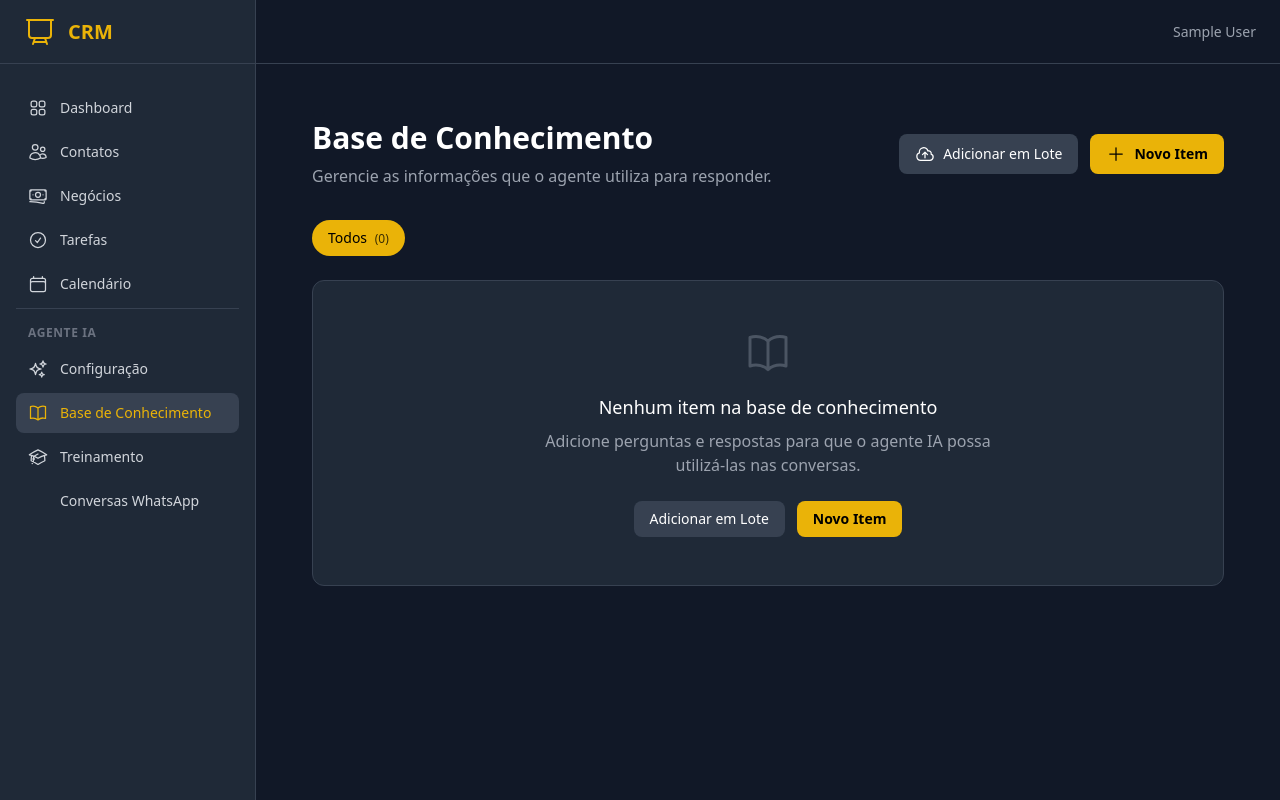
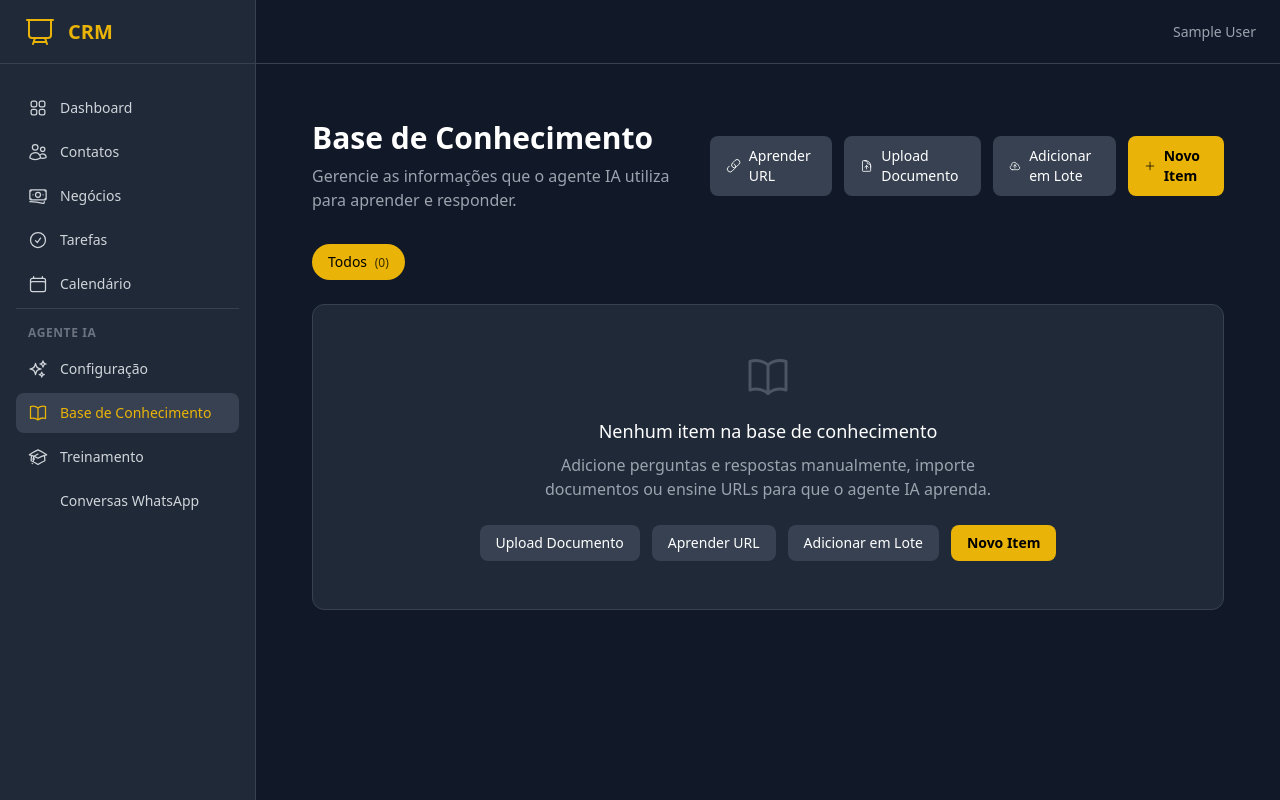
Before and after one commit to LucioHSantos/meu-crm, a Django app: page /ai-agent/knowledge/ in a window 1280 px wide. Run offline with Django 5.2, Linux system fonts and the light colour scheme; the visitor is signed in with stand-in values (Sample User, id 1); data comes from the database, SQL or seed files in the repository; data that the repository does not hold is empty; some libraries are stand-ins or nearby versions.

Commit message:
feat: AI agent improvements - document upload, URL learning, auto-training, sales prompt

```diff
--- a/apps/ai_agent/forms.py
+++ b/apps/ai_agent/forms.py
@@ -1,7 +1,7 @@
 from django import forms
 from django.contrib.auth import get_user_model
 
-from .models import AIAgent, KnowledgeBase, TrainingData
+from .models import AIAgent, KnowledgeBase, KnowledgeDocument, TrainingData
 
 User = get_user_model()
 
@@ -156,3 +156,42 @@ class KnowledgeBulkForm(forms.Form):
             'class': SELECT_CLASS,
         }),
     )
+
+
+class KnowledgeDocumentForm(forms.ModelForm):
+    class Meta:
+        model = KnowledgeDocument
+        fields = ['title', 'file', 'category', 'source_url']
+        widgets = {
+            'title': forms.TextInput(attrs={
+                'class': INPUT_CLASS,
+                'placeholder': 'Document title (optional)',
+            }),
+            'file': forms.FileInput(attrs={
+                'class': 'w-full text-gray-300 file:mr-4 file:py-2 file:px-4 file:rounded-lg file:border-0 file:bg-yellow-500 file:text-gray-900 file:font-semibold hover:file:bg-yellow-400 cursor-pointer',
+            }),
+            'category': forms.Select(attrs={
+                'class': SELECT_CLASS,
+            }),
+            'source_url': forms.URLInput(attrs={
+                'class': INPUT_CLASS,
+                'placeholder': 'Source URL (optional)',
+            }),
+        }
+
+
+class KnowledgeURLForm(forms.Form):
+    url = forms.URLField(
+        required=True,
+        widget=forms.URLInput(attrs={
+            'class': INPUT_CLASS,
+            'placeholder': 'https://example.com/page-to-learn',
+        }),
+    )
+    category = forms.ChoiceField(
+        choices=KnowledgeBase.CATEGORY_CHOICES,
+        required=True,
+        widget=forms.Select(attrs={
+            'class': SELECT_CLASS,
+        }),
+    )
--- a/apps/ai_agent/urls.py
+++ b/apps/ai_agent/urls.py
@@ -11,6 +11,9 @@ urlpatterns = [
     path('knowledge/<int:pk>/edit/', views.knowledge_edit, name='knowledge_edit'),
     path('knowledge/<int:pk>/delete/', views.knowledge_delete, name='knowledge_delete'),
     path('knowledge/bulk/', views.knowledge_bulk, name='knowledge_bulk'),
+    path('knowledge/document/upload/', views.knowledge_document_upload, name='knowledge_document_upload'),
+    path('knowledge/document/<int:pk>/delete/', views.knowledge_document_delete, name='knowledge_document_delete'),
+    path('knowledge/url/learn/', views.knowledge_learn_url, name='knowledge_learn_url'),
     path('training/', views.training_list, name='training_list'),
     path('training/create/', views.training_create, name='training_create'),
     path('training/<int:pk>/delete/', views.training_delete, name='training_delete'),
--- a/apps/ai_agent/views.py
+++ b/apps/ai_agent/views.py
@@ -1,6 +1,9 @@
 import httpx
 import json
 import logging
+import os
+import re
+import tempfile
 
 from django.conf import settings as django_settings
 from django.contrib import messages
@@ -18,8 +21,10 @@ from .forms import (
     TrainingDataForm,
     ConversationFilterForm,
     KnowledgeBulkForm,
+    KnowledgeDocumentForm,
+    KnowledgeURLForm,
 )
-from .models import AIAgent, KnowledgeBase, TrainingData, Conversation, Message
+from .models import AIAgent, KnowledgeBase, KnowledgeDocument, TrainingData, Conversation, Message
 
 User = get_user_model()
 
@@ -78,10 +83,15 @@ def knowledge_list(request):
                 'count': len(cat_items),
             })
 
+    documents = KnowledgeDocument.objects.filter(agent=agent).order_by('-created_at')
+
     context = {
         'agent': agent,
         'categories': categories_with_counts,
         'total_count': items.count(),
+        'documents': documents,
+        'doc_form': KnowledgeDocumentForm(),
+        'url_form': KnowledgeURLForm(),
     }
     return render(request, 'ai_agent/knowledge_list.html', context)
 
@@ -180,6 +190,134 @@ def knowledge_bulk(request):
     else:
         messages.error(request, 'Please correct the errors below.')
 
+    return redirect('ai_agent:knowledge_list')
+
+
+def _extract_text_from_file(file_obj):
+    ext = os.path.splitext(file_obj.name)[1].lower()
+    try:
+        if ext == '.txt':
+            return file_obj.read().decode('utf-8', errors='replace')
+        elif ext == '.pdf':
+            from pypdf import PdfReader
+            reader = PdfReader(file_obj)
+            return '\n'.join(page.extract_text() for page in reader.pages if page.extract_text())
+        elif ext == '.docx':
+            import docx
+            doc = docx.Document(file_obj)
+            return '\n'.join(p.text for p in doc.paragraphs)
+    except Exception as e:
+        logger.exception(f'Error extracting text from {file_obj.name}: {e}')
+    return ''
+
+
+def _scrape_url_text(url):
+    try:
+        resp = httpx.get(url, timeout=30, follow_redirects=True)
+        resp.raise_for_status()
+        from bs4 import BeautifulSoup
+        soup = BeautifulSoup(resp.text, 'html.parser')
+        for tag in soup(['script', 'style', 'nav', 'footer', 'header']):
+            tag.decompose()
+        text = soup.get_text(separator='\n')
+        lines = [l.strip() for l in text.split('\n') if l.strip()]
+        return '\n'.join(lines[:200])
+    except Exception as e:
+        logger.exception(f'Error scraping URL {url}: {e}')
+    return ''
+
+
+def _split_text_into_items(text, max_chars=500):
+    paragraphs = [p.strip() for p in text.split('\n') if p.strip()]
+    items = []
+    current = ''
+    for p in paragraphs:
+        if len(current) + len(p) < max_chars:
+            current += '\n' + p if current else p
+        else:
+            if current:
+                items.append(current)
+            current = p
+    if current:
+        items.append(current)
+    return items
+
+
+@login_required
+def knowledge_document_upload(request):
+    agent = _get_or_create_agent()
+    if request.method == 'POST':
+        form = KnowledgeDocumentForm(request.POST, request.FILES)
+        if form.is_valid():
+            doc = form.save(commit=False)
+            doc.agent = agent
+            doc.save()
+            doc.refresh_from_db()
+            text = _extract_text_from_file(doc.file)
+            if text:
+                doc.extracted_text = text[:50000]
+                doc.save()
+                items = _split_text_into_items(text)
+                created = 0
+                for item in items[:50]:
+                    q = item[:80]
+                    a = item
+                    if not KnowledgeBase.objects.filter(agent=agent, question=q).exists():
+                        KnowledgeBase.objects.create(agent=agent, category=doc.category, question=q, answer=a)
+                        created += 1
+                messages.success(request, f'Document processed. {created} knowledge items auto-created.')
+            else:
+                messages.warning(request, 'Document uploaded but no text could be extracted.')
+            return redirect('ai_agent:knowledge_list')
+        else:
+            messages.error(request, 'Please correct the errors below.')
+    else:
+        form = KnowledgeDocumentForm()
+    return render(request, 'ai_agent/knowledge_form.html', {'form': form, 'title': 'Upload Document'})
+
+
+@login_required
+def knowledge_learn_url(request):
+    agent = _get_or_create_agent()
+    if request.method == 'POST':
+        form = KnowledgeURLForm(request.POST)
+        if form.is_valid():
+            url = form.cleaned_data['url']
+            category = form.cleaned_data['category']
+            text = _scrape_url_text(url)
+            if text:
+                items = _split_text_into_items(text)
+                created = 0
+                for item in items[:50]:
+                    q = item[:80]
+                    a = item
+                    if not KnowledgeBase.objects.filter(agent=agent, question=q).exists():
+                        KnowledgeBase.objects.create(agent=agent, category=category, question=q, answer=a)
+                        created += 1
+                KnowledgeDocument.objects.create(
+                    agent=agent, title=f'URL: {url}', category=category,
+                    extracted_text=text[:50000], source_url=url,
+                )
+                messages.success(request, f'URL processed. {created} knowledge items auto-created.')
+            else:
+                messages.error(request, 'Could not extract content from URL.')
+            return redirect('ai_agent:knowledge_list')
+        else:
+            messages.error(request, 'Please correct the errors below.')
+    else:
+        form = KnowledgeURLForm()
+    return render(request, 'ai_agent/knowledge_form.html', {'form': form, 'title': 'Learn from URL'})
+
+
+@login_required
+@require_POST
+def knowledge_document_delete(request, pk):
+    agent = _get_or_create_agent()
+    doc = get_object_or_404(KnowledgeDocument, pk=pk, agent=agent)
+    if doc.file:
+        doc.file.delete(save=False)
+    doc.delete()
+    messages.success(request, 'Document deleted.')
     return redirect('ai_agent:knowledge_list')
 
 
@@ -309,6 +447,19 @@ def conversation_detail(request, pk):
             )
             conversation.unread_count = 0
             conversation.save()
+            last_user_msg = messages_list.filter(sender_type='user').last()
+            if last_user_msg and len(content) > 10:
+                exists = TrainingData.objects.filter(
+                    agent=agent,
+                    input_message=last_user_msg.content[:200],
+                    expected_response=content[:200],
+                ).exists()
+                if not exists:
+                    TrainingData.objects.create(
+                        agent=agent,
+                        input_message=last_user_msg.content[:500],
+                        expected_response=content[:500],
+                    )
             messages.success(request, 'Message sent successfully.')
         else:
             messages.error(request, 'Message cannot be empty.')
@@ -483,16 +634,24 @@ def _get_ai_response(agent, user_message, conversation=None):
     for item in knowledge_items:
         knowledge_text += f"\n[{item.get_category_display()}] Q: {item.question}\nA: {item.answer}\n"
 
+    training_items = TrainingData.objects.filter(agent=agent, available=True).order_by('?')[:5]
+
     business_info = ''
     if agent.business_name:
         business_info += f"\nBusiness: {agent.business_name}"
     if agent.business_description:
         business_info += f"\nDescription: {agent.business_description}"
 
-    system_prompt = agent.system_prompt or 'You are a helpful assistant.'
+    system_prompt = agent.system_prompt or 'You are a helpful sales and support assistant.'
 
     if knowledge_text:
         system_prompt += f"\n\nKnowledge Base:{knowledge_text}"
+
+    if training_items:
+        system_prompt += "\n\nExample conversations to learn from:"
+        for t in training_items:
+            system_prompt += f"\n\nCustomer: {t.input_message}\nAssistant: {t.expected_response}"
+
     if business_info:
         system_prompt += f"\n\nBusiness Information:{business_info}"
 
--- a/requirements.txt
+++ b/requirements.txt
@@ -6,3 +6,6 @@ python-decouple>=3.8
 Pillow>=10.0
 httpx>=0.27
 gunicorn>=22.0
+pypdf>=5.0
+beautifulsoup4>=4.12
+python-docx>=1.1
--- a/templates/ai_agent/knowledge_list.html
+++ b/templates/ai_agent/knowledge_list.html
@@ -1,13 +1,27 @@
 {% extends "base.html" %}
 
 {% block content %}
-<div class="max-w-7xl mx-auto px-4 sm:px-6 lg:px-8 py-8" x-data="{ activeCategory: 'all' }">
+<div class="max-w-7xl mx-auto px-4 sm:px-6 lg:px-8 py-8" x-data="{ activeTab: 'knowledge', activeCategory: 'all' }">
   <div class="flex flex-col sm:flex-row sm:items-center sm:justify-between mb-8 gap-4">
     <div>
       <h1 class="text-3xl font-bold text-white">Base de Conhecimento</h1>
-      <p class="mt-2 text-gray-400">Gerencie as informações que o agente utiliza para responder.</p>
+      <p class="mt-2 text-gray-400">Gerencie as informações que o agente IA utiliza para aprender e responder.</p>
     </div>
     <div class="flex gap-3">
+      <a href="{% url 'ai_agent:knowledge_learn_url' %}"
+         class="inline-flex items-center gap-2 px-4 py-2.5 bg-gray-700 hover:bg-gray-600 text-white rounded-lg transition text-sm font-medium">
+        <svg class="w-5 h-5" fill="none" viewBox="0 0 24 24" stroke-width="1.5" stroke="currentColor">
+          <path stroke-linecap="round" stroke-linejoin="round" d="M13.19 8.688a4.5 4.5 0 0 1 1.242 7.244l-4.5 4.5a4.5 4.5 0 0 1-6.364-6.364l1.757-1.757m9.61-9.61a4.5 4.5 0 0 1 6.364 6.364l-4.5 4.5a4.5 4.5 0 0 1-6.364-6.364Z"/>
+        </svg>
+        Aprender URL
+      </a>
+      <a href="{% url 'ai_agent:knowledge_document_upload' %}"
+         class="inline-flex items-center gap-2 px-4 py-2.5 bg-gray-700 hover:bg-gray-600 text-white rounded-lg transition text-sm font-medium">
+        <svg class="w-5 h-5" fill="none" viewBox="0 0 24 24" stroke-width="1.5" stroke="currentColor">
+          <path stroke-linecap="round" stroke-linejoin="round" d="M19.5 14.25v-2.625a3.375 3.375 0 0 0-3.375-3.375h-1.5A1.125 1.125 0 0 1 13.5 7.125v-1.5a3.375 3.375 0 0 0-3.375-3.375H8.25m6.75 12-3-3m0 0-3 3m3-3v6m-1.5-15H5.625c-.621 0-1.125.504-1.125 1.125v17.25c0 .621.504 1.125 1.125 1.125h12.75c.621 0 1.125-.504 1.125-1.125V11.25a9 9 0 0 0-9-9Z"/>
+        </svg>
+        Upload Documento
+      </a>
       <a href="{% url 'ai_agent:knowledge_bulk' %}"
          class="inline-flex items-center gap-2 px-4 py-2.5 bg-gray-700 hover:bg-gray-600 text-white rounded-lg transition text-sm font-medium">
         <svg class="w-5 h-5" fill="none" viewBox="0 0 24 24" stroke-width="1.5" stroke="currentColor">
@@ -24,6 +38,35 @@
       </a>
     </div>
   </div>
+
+  {% if documents %}
+  <div class="mb-8">
+    <h2 class="text-lg font-semibold text-white mb-3">Documentos Importados</h2>
+    <div class="grid grid-cols-1 sm:grid-cols-2 lg:grid-cols-3 gap-3">
+      {% for doc in documents %}
+      <div class="bg-gray-800/50 rounded-lg p-3 border border-gray-700 flex items-center gap-3">
+        <div class="flex-shrink-0 w-10 h-10 bg-gray-700 rounded-lg flex items-center justify-center">
+          <svg class="w-5 h-5 text-yellow-400" fill="none" viewBox="0 0 24 24" stroke-width="1.5" stroke="currentColor">
+            <path stroke-linecap="round" stroke-linejoin="round" d="M19.5 14.25v-2.625a3.375 3.375 0 0 0-3.375-3.375h-1.5A1.125 1.125 0 0 1 13.5 7.125v-1.5a3.375 3.375 0 0 0-3.375-3.375H8.25m2.25 0H5.625c-.621 0-1.125.504-1.125 1.125v17.25c0 .621.504 1.125 1.125 1.125h12.75c.621 0 1.125-.504 1.125-1.125V11.25a9 9 0 0 0-9-9Z"/>
+          </svg>
+        </div>
+        <div class="flex-1 min-w-0">
+          <p class="text-sm font-medium text-white truncate">{{ doc.title|default:doc.filename }}</p>
+          <p class="text-xs text-gray-500">{{ doc.get_category_display }} · {{ doc.created_at|date:"d/m/Y" }}</p>
+        </div>
+        <form method="post" action="{% url 'ai_agent:knowledge_document_delete' doc.pk %}" class="flex-shrink-0" onsubmit="return confirm('Excluir documento?')">
+          {% csrf_token %}
+          <button class="p-1.5 text-gray-500 hover:text-red-400 transition">
+            <svg class="w-4 h-4" fill="none" viewBox="0 0 24 24" stroke-width="1.5" stroke="currentColor">
+              <path stroke-linecap="round" stroke-linejoin="round" d="m14.74 9-.346 9m-4.788 0L9.26 9m9.968-3.21c.342.052.682.107 1.022.166m-1.022-.165L18.16 19.673a2.25 2.25 0 0 1-2.244 2.077H8.084a2.25 2.25 0 0 1-2.244-2.077L4.772 5.79m14.456 0a48.108 48.108 0 0 0-3.478-.397m-12 .562c.34-.059.68-.114 1.022-.165m0 0a48.11 48.11 0 0 1 3.478-.397m7.5 0v-.916c0-1.18-.91-2.164-2.09-2.201a51.964 51.964 0 0 0-3.32 0c-1.18.037-2.09 1.022-2.09 2.201v.916m7.5 0a48.667 48.667 0 0 0-7.5 0"/>
+            </svg>
+          </button>
+        </form>
+      </div>
+      {% endfor %}
+    </div>
+  </div>
+  {% endif %}
 
   <div class="flex flex-wrap gap-2 mb-6">
     <button @click="activeCategory = 'all'"
@@ -88,8 +131,16 @@
       <path stroke-linecap="round" stroke-linejoin="round" d="M12 6.042A8.967 8.967 0 0 0 6 3.75c-1.052 0-2.062.18-3 .512v14.25A8.987 8.987 0 0 1 6 18c2.305 0 4.408.867 6 2.292m0-14.25a8.966 8.966 0 0 1 6-2.292c1.052 0 2.062.18 3 .512v14.25A8.987 8.987 0 0 0 18 18a8.967 8.967 0 0 0-6 2.292m0-14.25v14.25"/>
     </svg>
     <h3 class="mt-4 text-lg font-medium text-white">Nenhum item na base de conhecimento</h3>
-    <p class="mt-2 text-gray-400 max-w-md mx-auto">Adicione perguntas e respostas para que o agente IA possa utilizá-las nas conversas.</p>
-    <div class="mt-6 flex justify-center gap-3">
+    <p class="mt-2 text-gray-400 max-w-md mx-auto">Adicione perguntas e respostas manualmente, importe documentos ou ensine URLs para que o agente IA aprenda.</p>
+    <div class="mt-6 flex justify-center gap-3 flex-wrap">
+      <a href="{% url 'ai_agent:knowledge_document_upload' %}"
+         class="inline-flex items-center gap-2 px-4 py-2 bg-gray-700 hover:bg-gray-600 text-white rounded-lg text-sm font-medium transition">
+        Upload Documento
+      </a>
+      <a href="{% url 'ai_agent:knowledge_learn_url' %}"
+         class="inline-flex items-center gap-2 px-4 py-2 bg-gray-700 hover:bg-gray-600 text-white rounded-lg text-sm font-medium transition">
+        Aprender URL
+      </a>
       <a href="{% url 'ai_agent:knowledge_bulk' %}"
          class="inline-flex items-center gap-2 px-4 py-2 bg-gray-700 hover:bg-gray-600 text-white rounded-lg text-sm font-medium transition">
         Adicionar em Lote
```
Also changed, not shown: apps/ai_agent/admin.py (+8 -1 lines), apps/ai_agent/models.py (+24 -1 lines), apps/ai_agent/migrations/0002_alter_aiagent_system_prompt_knowledgedocument.py (added).
